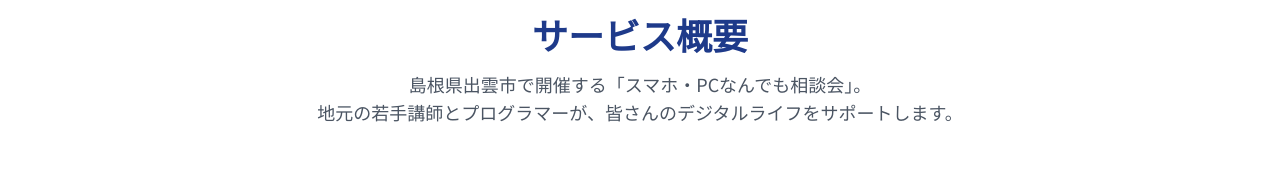
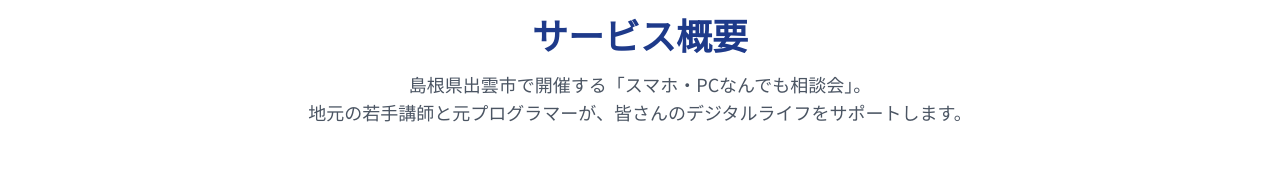
Before and after one commit to takumi000000/musubime.github.io, a plain HTML site: page index.html in a window 1280 px wide. Shown: the part 770-946 px from the top of the page. Drawn offline with nearby package versions, Linux system fonts and the light colour scheme.

Commit message:
コメント修正

```diff
--- a/index.html
+++ b/index.html
@@ -117,7 +117,7 @@
                 <h3 class="text-3xl md:text-4xl font-bold text-izumo-navy mb-4">サービス概要</h3>
                 <p class="text-lg text-gray-600 max-w-3xl mx-auto">
                     島根県出雲市で開催する「スマホ・PCなんでも相談会」。<br>
-                    地元の若手講師とプログラマーが、皆さんのデジタルライフをサポートします。
+                    地元の若手講師と元プログラマーが、皆さんのデジタルライフをサポートします。
                 </p>
             </div>
 
```
